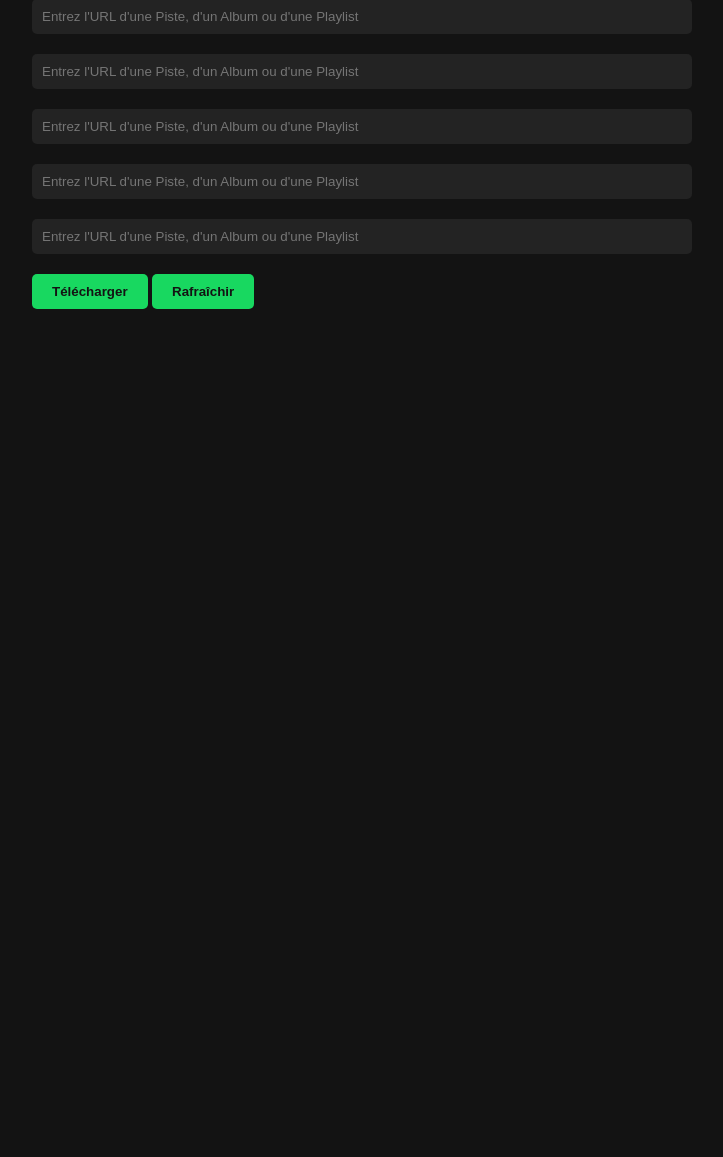
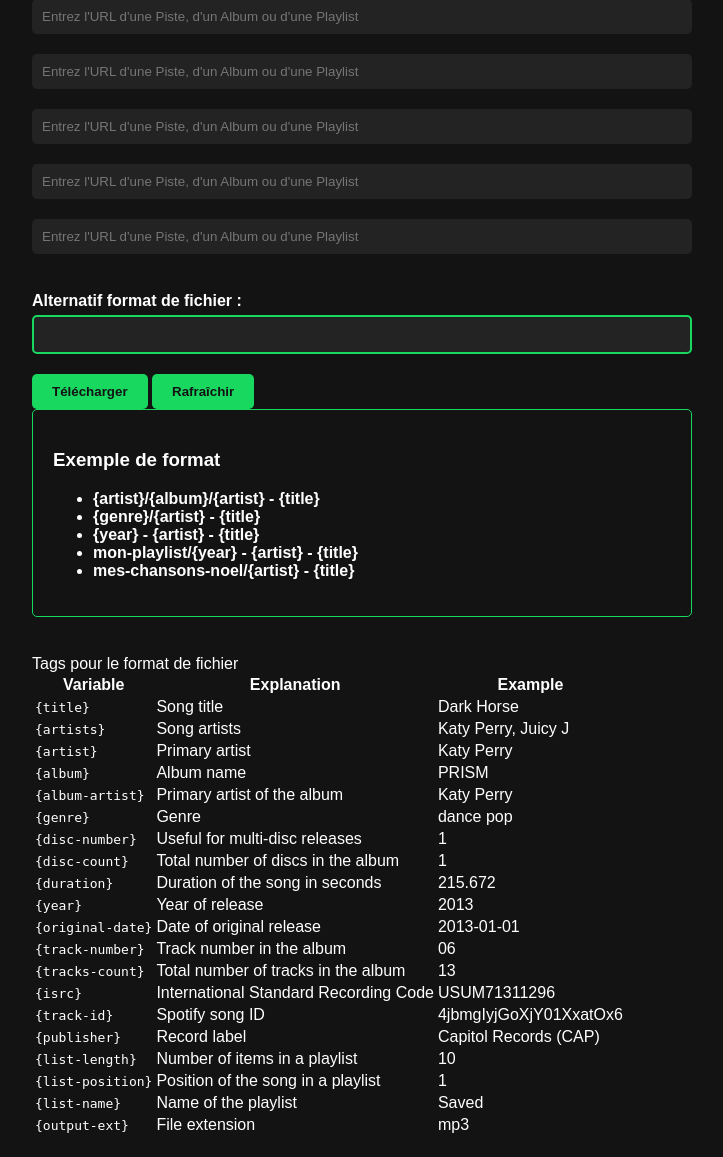
Before and after one commit to sozezzo/SpotDL_Web, a Flask app: page / in a window 1280 px wide. Shown: the part 328-1485 px from the top of the page, without its empty margins (278-1001 px from the left). Before the commit the page ends 637 px from the top, so only its background shows below. Run offline with Flask 3, Linux system fonts and the light colour scheme.

Commit message:
Add new options to output

```diff
--- a/app.py
+++ b/app.py
@@ -7,10 +7,10 @@ import logging
 app = Flask(__name__)
 
 
-def process_file(urls):
-    download_param_album = '{artist}/{album}/{artist} - {title}'
-    download_param_playlist = '{playlist}/{artists}/{album} - {title} {artist}'
-    download_param_track = '{artist}/{album}/{artist} - {title}'
+def process_file(urls, download_param):
+    download_param_album = download_param or '{artist}/{album}/{artist} - {title}'
+    download_param_playlist = download_param or '{playlist}/{artists}/{album} - {title} {artist}'
+    download_param_track = download_param or '{artist}/{album}/{artist} - {title}'
 
     os.chdir('downloads')
     # os.system(f'rm -rf *')
@@ -23,6 +23,7 @@ def process_file(urls):
                 run(['python3', '-m', 'spotdl', url, '--output', download_param_playlist])
             elif "track" in url:
                 run(['python3', '-m', 'spotdl', url, '--output', download_param_track])
+
     # os.system(f'zip -r musics.zip ./downloads')
     # run(['zip', '-r', 'musics.zip', '.'])
     os.chdir('../')
@@ -52,6 +53,7 @@ def download_file():
         url3 = request.form['url3']
         url4 = request.form['url4']
         url5 = request.form['url5']
+        download_param = request.form['output-format']
 
         urls = [url1, url2, url3, url4, url5]
 
@@ -63,7 +65,7 @@ def download_file():
         if not os.path.exists('downloads'):
             os.makedirs('downloads')
 
-        process_file(urls)
+        process_file(urls, download_param)
 
     # path = "downloads/musics.zip"
     # return send_file(path, as_attachment=True)
--- a/static/js/script.js
+++ b/static/js/script.js
@@ -1,6 +1,58 @@
+// Function that updates the download button's text when the download starts
 function startDownload() {
+  // Access the download-button element by its ID and change its innerHTML
   document.getElementById('download-button').innerHTML = 'Téléchargement en cours...';
+}
+
+// Function to refresh the current page
+function refreshPage() {
+  // Reload the current document
+  window.location.reload();
+}
+
+// Event that fires after the HTML document has been completely loaded
+document.addEventListener('DOMContentLoaded', (event) => {
+  // Attempt to get the "output-format" cookie
+  let outputFormatCookie = getCookie("output-format");
+
+  // If the cookie exists, set the input field's value to the cookie's value
+  if(outputFormatCookie) {
+      document.getElementById('output-format').value = outputFormatCookie;
   }
-function refreshPage() {
-  window.location.reload();
+});
+
+// Listen for changes in the input field
+document.getElementById('output-format').addEventListener('change', (event) => {
+  // On change, set a new "output-format" cookie with the input's new value, which expires in 30 days
+  setCookie("output-format", event.target.value, 30);
+});
+
+// Function to set a cookie
+function setCookie(name, value, days) {
+  // Create a new date instance
+  let date = new Date();
+  // Set the date to now plus the number of days to keep the cookie
+  date.setTime(date.getTime() + (days*24*60*60*1000));
+  // Define the time at which the cookie should expire
+  let expires = "expires=" + date.toUTCString();
+  // Set the cookie with the specified name, value, expiration time, and path
+  document.cookie = name + "=" + value + ";" + expires + ";path=/";
+}
+
+// Function to get a cookie by name
+function getCookie(name) {
+  // Define the search string
+  let nameEQ = name + "=";
+  // Split the document's cookies into an array
+  let ca = document.cookie.split(';');
+  // Loop through the array of cookies
+  for(let i = 0; i < ca.length; i++) {
+      let c = ca[i];
+      // Remove leading whitespaces
+      while (c.charAt(0) == ' ') c = c.substring(1, c.length);
+      // If the cookie with the specified name is found, return its value
+      if (c.indexOf(nameEQ) == 0) return c.substring(nameEQ.length, c.length);
   }
+  // If the cookie with the specified name isn't found, return null
+  return null;
+}
--- a/templates/index.html
+++ b/templates/index.html
@@ -1,5 +1,8 @@
 <!DOCTYPE html>
 <html>
+
+
+
 <head>
   <meta charset="UTF-8">
   <link rel="stylesheet" href="static/css/style.css" , filename= 'style.css'>
@@ -11,6 +14,8 @@
 <body>
   <div class="container">
     <h1 class="title">SpotDL Web</h1>
+
+
     <div class="bordered">
       <p>
         <h3>Procédure</h3>
@@ -38,10 +43,163 @@
       <div class="form-group">
         <input type="text" class="form-control" name="url5" id="url5" pattern="^https://open\.spotify\.com/(?:album|playlist|track)/[\w-]+(?:\?si=[\w-]+)?$" placeholder="Entrez l'URL d'une Piste, d'un Album ou d'une Playlist">
       </div>
+
+      <br/>
+      <div class="form-group">
+        <label for="Alternatif format de fichier">Alternatif format de fichier : </label>
+        <input type="text" class="form-control" name="output-format" id="output-format">
+        <script>
+
+
+          // Attempt to get the "output-format" cookie
+          let outputFormatCookie = getCookie("output-format");
+
+          // If the cookie exists, set the input field's value to the cookie's value
+          if(outputFormatCookie) {
+              document.getElementById('output-format').value = outputFormatCookie;
+          }
+
+
+          // Listen for changes in the input field
+          document.getElementById('output-format').addEventListener('change', (event) => {
+            // On change, set a new "output-format" cookie with the input's new value, which expires in 30 days
+            setCookie("output-format", event.target.value, 30);
+          });
+
+        </script>
+      </div>
+
       <button type="submit" class="btn" id="download-button" onclick="startDownload()">Télécharger</button>
-      <button type="reset" class="btn" id="refresh-button" onclick="refreshPage()">Rafraîchir</button>
+      <button type="reset"  class="btn" id="refresh-button"  onclick="refreshPage()"  >Rafraîchir</button>
     </form>
+
+
+    <div class="bordered">
+      <p>
+        <h3>Exemple de format</h3>
+        <ul>
+          <li>{artist}/{album}/{artist} - {title}</li>
+          <li>{genre}/{artist} - {title}</li>
+          <li>{year} - {artist} - {title}</li>
+          <li>mon-playlist/{year} - {artist} - {title}</li>
+          <li>mes-chansons-noel/{artist} - {title}</li>
+        </ul>
+      <p>
+    </div>
+
+    <br/>
+    <label for="lable1">Tags pour le format de fichier</label>
+    <table>
+      <thead>
+      <tr>
+      <th>Variable</th>
+      <th>Explanation</th>
+      <th>Example</th>
+      </tr>
+      </thead>
+      <tbody>
+      <tr>
+      <td><code>{title}</code></td>
+      <td>Song title</td>
+      <td>Dark Horse</td>
+      </tr>
+      <tr>
+      <td><code>{artists}</code></td>
+      <td>Song artists</td>
+      <td>Katy Perry, Juicy J</td>
+      </tr>
+      <tr>
+      <td><code>{artist}</code></td>
+      <td>Primary artist</td>
+      <td>Katy Perry</td>
+      </tr>
+      <tr>
+      <td><code>{album}</code></td>
+      <td>Album name</td>
+      <td>PRISM</td>
+      </tr>
+      <tr>
+      <td><code>{album-artist}</code></td>
+      <td>Primary artist of the album</td>
+      <td>Katy Perry</td>
+      </tr>
+      <tr>
+      <td><code>{genre}</code></td>
+      <td>Genre</td>
+      <td>dance pop</td>
+      </tr>
+      <tr>
+      <td><code>{disc-number}</code></td>
+      <td>Useful for multi-disc releases</td>
+      <td>1</td>
+      </tr>
+      <tr>
+      <td><code>{disc-count}</code></td>
+      <td>Total number of discs in the album</td>
+      <td>1</td>
+      </tr>
+      <tr>
+      <td><code>{duration}</code></td>
+      <td>Duration of the song in seconds</td>
+      <td>215.672</td>
+      </tr>
+      <tr>
+      <td><code>{year}</code></td>
+      <td>Year of release</td>
+      <td>2013</td>
+      </tr>
+      <tr>
+      <td><code>{original-date}</code></td>
+      <td>Date of original release</td>
+      <td>2013-01-01</td>
+      </tr>
+      <tr>
+      <td><code>{track-number}</code></td>
+      <td>Track number in the album</td>
+      <td>06</td>
+      </tr>
+      <tr>
+      <td><code>{tracks-count}</code></td>
+      <td>Total number of tracks in the album</td>
+      <td>13</td>
+      </tr>
+      <tr>
+      <td><code>{isrc}</code></td>
+      <td>International Standard Recording Code</td>
+      <td>USUM71311296</td>
+      </tr>
+      <tr>
+      <td><code>{track-id}</code></td>
+      <td>Spotify song ID</td>
+      <td>4jbmgIyjGoXjY01XxatOx6</td>
+      </tr>
+      <tr>
+      <td><code>{publisher}</code></td>
+      <td>Record label</td>
+      <td>Capitol Records (CAP)</td>
+      </tr>
+      <tr>
+      <td><code>{list-length}</code></td>
+      <td>Number of items in a playlist</td>
+      <td>10</td>
+      </tr>
+      <tr>
+      <td><code>{list-position}</code></td>
+      <td>Position of the song in a playlist</td>
+      <td>1</td>
+      </tr>
+      <tr>
+      <td><code>{list-name}</code></td>
+      <td>Name of the playlist</td>
+      <td>Saved</td>
+      </tr>
+      <tr>
+      <td><code>{output-ext}</code></td>
+      <td>File extension</td>
+      <td>mp3</td>
+      </tr>
+      </tbody>
+    </table>
   </div>
-
 </body>
 </html>
```
Also changed, not shown: 2 other files.
